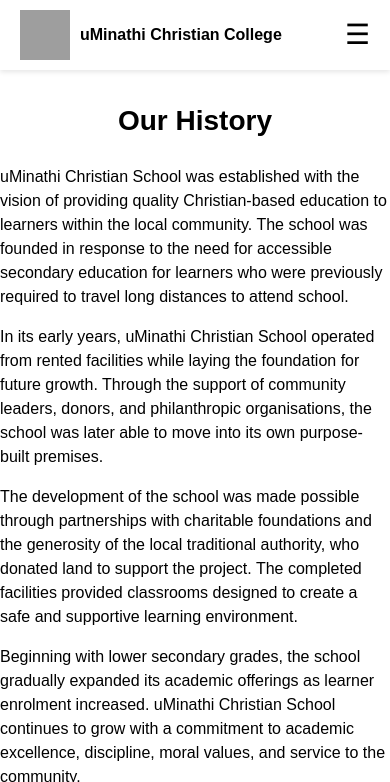
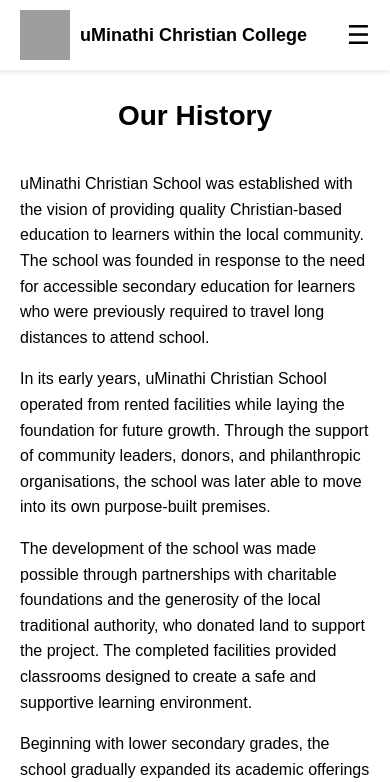
Before and after one commit to mluvul69-gif/school_website, a Python web app: template templates/history.html in a window 390 px wide. Shown: the top 782 px of the page. Run offline with Jinja, Linux system fonts and the light colour scheme; the template is opened without the code that fills it, so the values that code supplies are empty; grey boxes are pictures that could not be loaded.

Commit message:
Update style.css

```diff
--- a/static/css/style.css
+++ b/static/css/style.css
@@ -10,8 +10,6 @@
 body {
     margin: 0;
     font-family: Arial, sans-serif;
-    line-height: 1.5;
-    background-color: #fff;
 }
 
 /* =========================
@@ -27,7 +25,6 @@ header {
     display: flex;
     justify-content: space-between;
     align-items: center;
-    flex-wrap: wrap;
 }
 
 /* Left side */
@@ -69,12 +66,16 @@ header {
     cursor: pointer;
     padding: 5px 10px;
     border-radius: 5px;
+    transition: transform 0.2s ease, background-color 0.2s ease;
     text-decoration: none;
-    transition: 0.2s ease;
 }
 
 .nav-item:hover {
     background-color: rgba(0,0,0,0.05);
+}
+
+.nav-item:active {
+    transform: scale(0.95);
 }
 
 /* Separator */
@@ -84,10 +85,10 @@ header {
     color: black;
 }
 
-/* Hamburger menu for mobile */
+/* Hamburger */
 .hamburger {
     display: none;
-    font-size: 28px;
+    font-size: 26px;
     cursor: pointer;
 }
 
@@ -101,17 +102,18 @@ header {
 
 .hero-image {
     width: 100%;
-    height: 400px; /* increased for desktop */
+    height: 370px;
     object-fit: cover;
+    display: block;
 }
 
 .hero-logo {
     position: absolute;
-    top: 100px;
+    top: 80px;
     left: 50%;
     transform: translateX(-50%);
-    height: 140px;
-    width: 140px;
+    height: 120px;
+    width: 120px;
 }
 
 /* =========================
@@ -119,14 +121,14 @@ header {
 ========================= */
 .dashboard {
     width: 100%;
+    height: 200px;
     background-color: #000;
     display: flex;
     justify-content: center;
     align-items: center;
     gap: 30px;
-    padding: 25px 10px;
+    padding: 15px 10px;
     flex-wrap: wrap;
-    min-height: 200px;
 }
 
 .dash-item {
@@ -135,8 +137,6 @@ header {
     font-weight: bold;
     cursor: pointer;
     transition: transform 0.2s ease, color 0.2s ease;
-    text-align: center;
-    flex: 1 1 120px;
 }
 
 .dash-item:hover {
@@ -165,6 +165,42 @@ header {
 .page-title h2 {
     font-size: 28px;
     font-weight: bold;
+}
+
+/* =========================
+   HISTORY SECTION
+========================= */
+.history-section {
+    max-width: 1000px;
+    margin: 20px auto;
+    padding: 0 20px;
+    display: flex;
+    gap: 30px;
+}
+
+.history-text {
+    flex: 3;
+}
+
+.history-text p {
+    line-height: 1.6;
+    font-size: 16px;
+}
+
+.history-image {
+    flex: 1.5;
+    text-align: center;
+}
+
+.history-image img {
+    width: 100%;
+    border: 1px solid #ccc;
+    padding: 4px;
+}
+
+.image-caption {
+    font-size: 13px;
+    color: #555;
 }
 
 /* =========================
@@ -215,72 +251,99 @@ header {
 }
 
 /* =========================
-   FOOTER
+   RESPONSIVE
 ========================= */
-.site-footer {
-    background-color: #f4f4f4;
-    text-align: center;
-    padding: 15px;
-    font-size: 14px;
-    border-top: 1px solid #ddd;
-    margin-top: 40px;
-}
-
-/* =========================
-   RESPONSIVE MEDIA QUERIES
-========================= */
-
-/* Medium devices / tablets */
 @media (max-width: 992px) {
-    .hero-image { height: 320px; }
-    .hero-logo { height: 120px; width: 120px; top: 70px; }
+    .hero-image { height: 260px; }
+    .hero-logo { height: 100px; width: 100px; top: 60px; }
 
     .nav-links {
         display: none;
         flex-direction: column;
-        width: 200px;
+        width: 100%;
+    }
+
+    .nav-links .nav-item::after {
+        content: "";
+    }
+
+    .hamburger {
+        display: block;
+    }
+
+    .nav-links.show {
+        display: flex;
+    }
+}
+
+/* =========================
+   MOBILE FIXES
+========================= */
+
+/* Fix header layout on small screens */
+@media (max-width: 768px) {
+    .top-bar {
+        flex-wrap: wrap;
+    }
+
+    .top-left {
+        flex: 1;
+    }
+
+    .top-right {
+        flex: 0;
+    }
+
+    .school-name {
+        font-size: 18px;
+    }
+}
+
+/* Proper mobile dropdown menu */
+@media (max-width: 992px) {
+    .nav-links {
         position: absolute;
         top: 60px;
         right: 0;
-        background: #fff;
-        padding: 10px 0;
+        background-color: white;
+        width: 200px;
         box-shadow: 0 5px 15px rgba(0,0,0,0.15);
         border-radius: 8px;
+        padding: 10px 0;
         z-index: 999;
     }
 
-    .nav-links.show { display: flex; }
+    .nav-item {
+        padding: 10px 15px;
+        width: 100%;
+        text-align: left;
+    }
 
-    .nav-item { width: 100%; padding: 10px 20px; text-align: left; }
-    .nav-item::after { content: ""; }
-    .hamburger { display: block; }
-
-    .dashboard { flex-direction: column; gap: 15px; padding: 25px 10px; }
+    .nav-item:hover {
+        background-color: rgba(0,0,0,0.05);
+    }
 }
 
-/* Small devices / phones */
+/* Fix history section on phones */
 @media (max-width: 768px) {
-    .hero-image { height: 260px; }
-    .hero-logo { height: 100px; width: 100px; top: 60px; }
+    .history-section {
+        flex-direction: column;
+        gap: 20px;
+    }
 
-    .dashboard { min-height: 300px; justify-content: space-around; }
-
-    .dash-item { font-size: 14px; }
-    .school-name { font-size: 18px; }
-
-    .post-title { font-size: 18px; }
-    .post-text { font-size: 14px; }
+    .history-image img {
+        max-width: 100%;
+    }
 }
 
-/* Extra small / very small phones */
-@media (max-width: 480px) {
-    .hero-image { height: 220px; }
-    .hero-logo { height: 80px; width: 80px; top: 50px; }
+/* Fix dashboard for mobile */
+@media (max-width: 768px) {
+    .dashboard {
+        height: auto;
+        padding: 20px 10px;
+    }
 
-    .dash-item { font-size: 13px; flex: 1 1 100%; }
-    .dashboard { min-height: 320px; padding: 20px 5px; }
-
-    .school-name { font-size: 16px; }
-    .post-title { font-size: 16px; }
-    .post-text { font-size: 13px; }
+    .dash-item {
+        font-size: 13px;
+    }
 }
```
